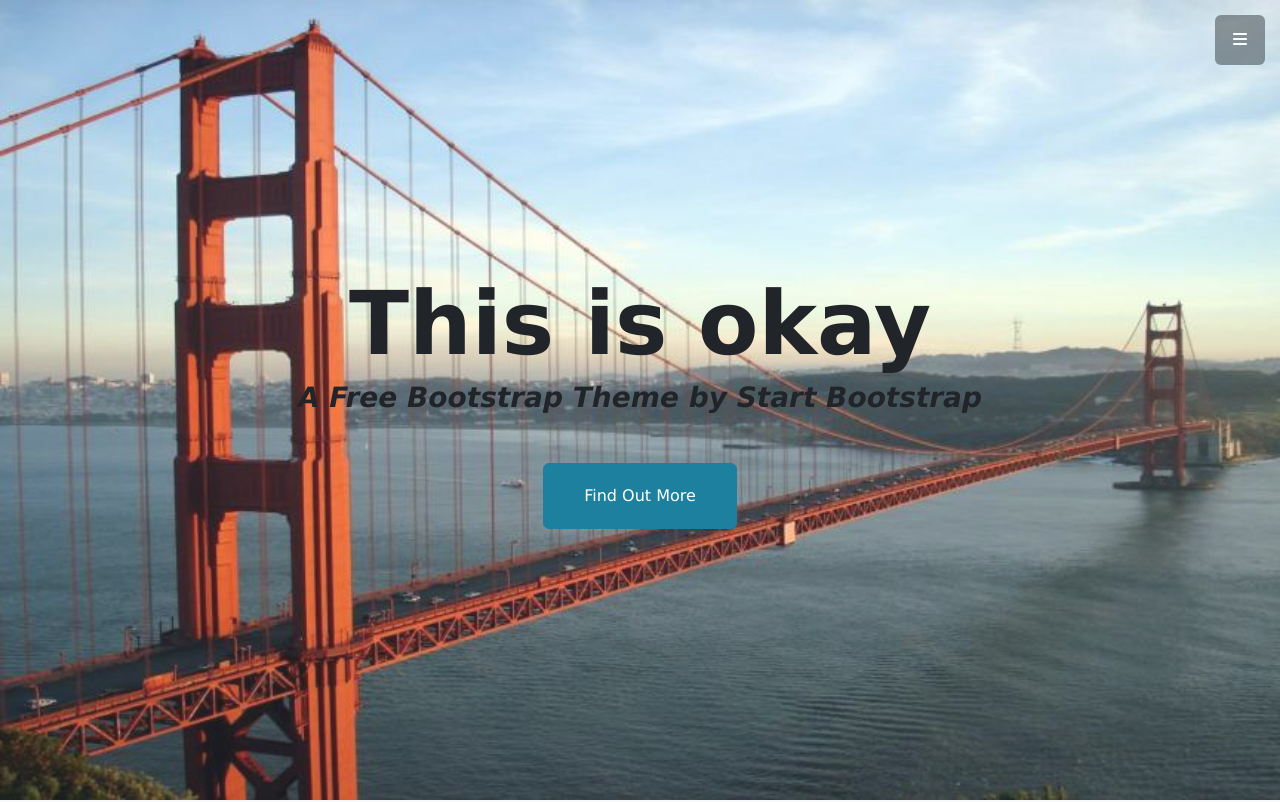
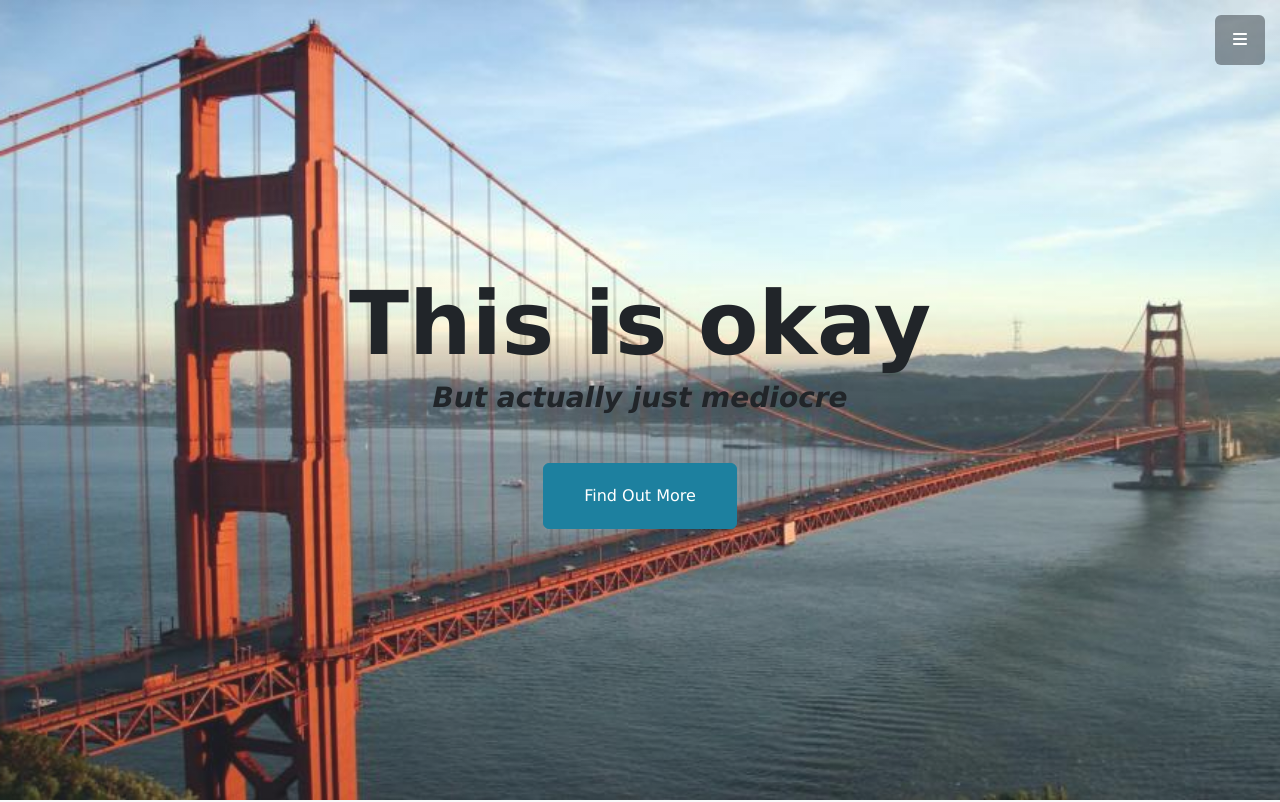
Before and after one commit to awestra/is201, a plain HTML site: page index.html in a window 1280 px wide. Shown: the top 802 px of the page. Drawn offline with nearby package versions, Linux system fonts and the light colour scheme; a script that the page names is missing.

Commit message:
Add files via upload

```diff
--- a/index.html
+++ b/index.html
@@ -38,7 +38,7 @@
         <header class="masthead d-flex align-items-center">
             <div class="container px-4 px-lg-5 text-center">
                 <h1 class="mb-1">This is okay</h1>
-                <h3 class="mb-5"><em>A Free Bootstrap Theme by Start Bootstrap</em></h3>
+                <h3 class="mb-5"><em>But actually just mediocre</em></h3>
                 <a class="btn btn-primary btn-xl" href="#about">Find Out More</a>
             </div>
         </header>
```
